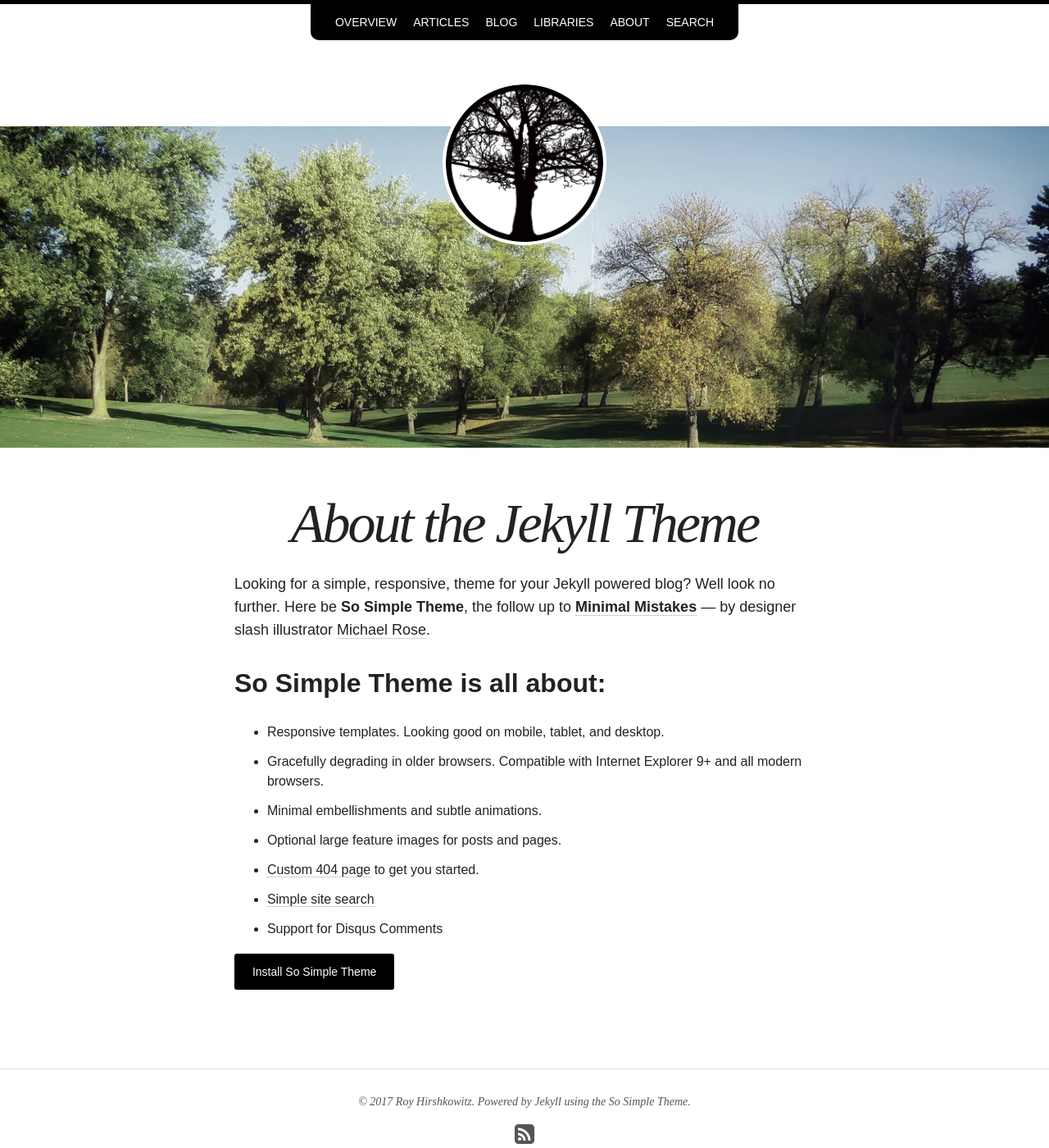
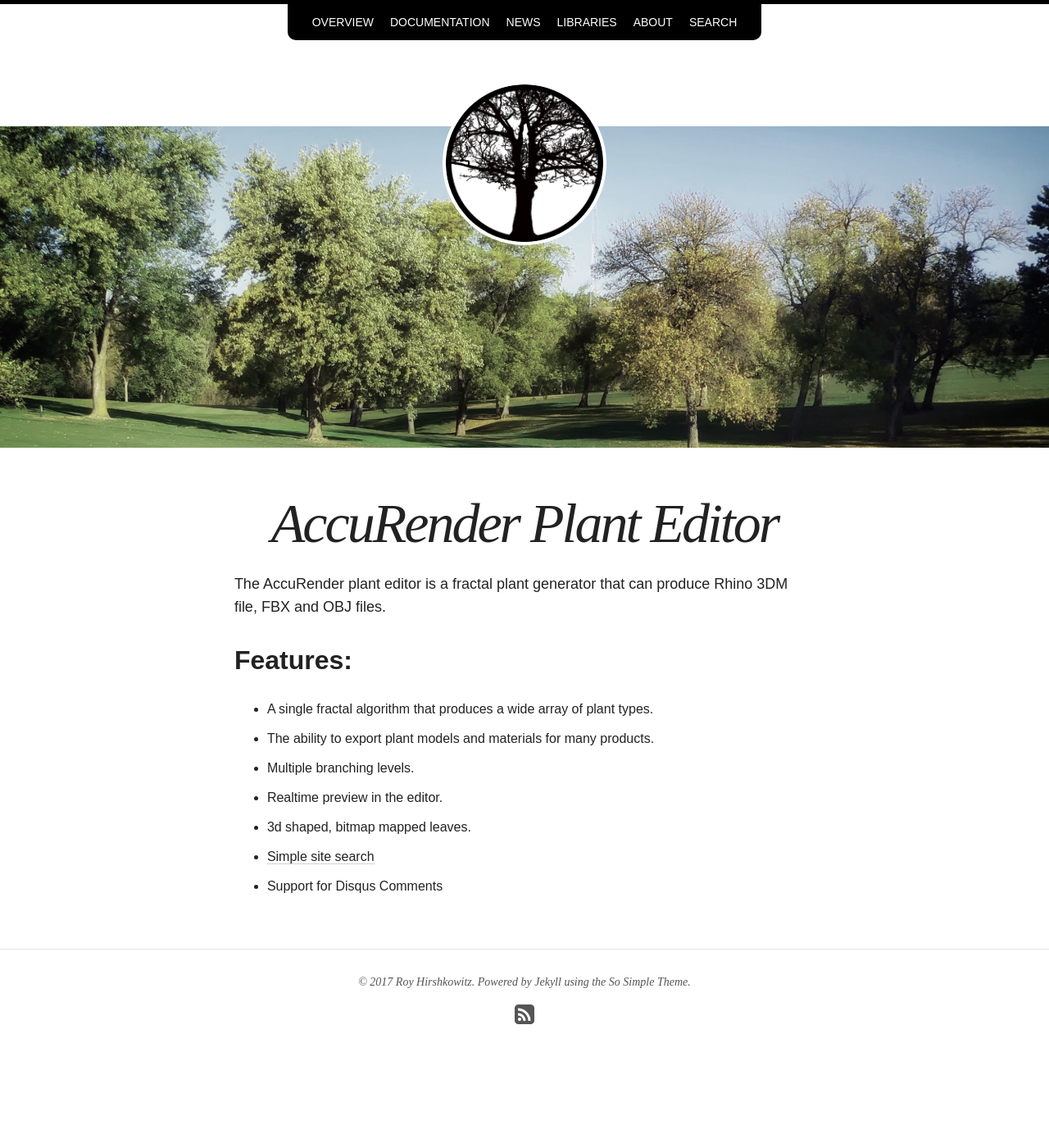
Before and after one commit to mcneel/Plant-editor, a Jekyll site: the page built from docs/overview/index.md, in a window 1280 px wide and 1400 px high. Shown: the whole window at 82% size. Built offline with Jekyll 4.4.1, drawn with Linux system fonts in a browser that asks for light colours; nearby versions of some CDN libraries.

Commit message:
Updated the webiste with better information

```diff
--- a/docs/_data/navigation.yml
+++ b/docs/_data/navigation.yml
@@ -3,10 +3,10 @@
 - title: Overview
   url: /overview/
 
-- title: Articles
+- title: Documentation
   url: /articles/
 
-- title: Blog
+- title: News
   url: /blog/
 
 - title: Libraries
--- a/docs/overview/index.md
+++ b/docs/overview/index.md
@@ -1,26 +1,25 @@
 ---
 layout: page
-title: About the Jekyll Theme
-excerpt: "So Simple is a responsive Jekyll theme for your words and images."
-modified: 2014-08-08T19:44:38.564948-04:00
+title: AccuRender Plant Editor
+excerpt: "A standalone plant editor for Windows"
+modified: 2017-05-16
 image:
   feature: trees-grass-lawn-park.jpg
   credit:
   creditlink: http://wegraphics.net/downloads/free-ultimate-blurred-background-pack/
 ---
 
-Looking for a simple, responsive, theme for your Jekyll powered blog? Well look no further. Here be **So Simple Theme**, the follow up to [**Minimal Mistakes**](http://mmistakes.github.io/minimal-mistakes) --- by designer slash illustrator [Michael Rose](http://mademistakes.com).
+The AccuRender plant editor is a fractal plant generator that can produce Rhino 3DM file, FBX and OBJ files.
 
-## So Simple Theme is all about:
+## Features:
 
-* Responsive templates. Looking good on mobile, tablet, and desktop.
-* Gracefully degrading in older browsers. Compatible with Internet Explorer 9+ and all modern browsers.
-* Minimal embellishments and subtle animations.
-* Optional large feature images for posts and pages.
-* [Custom 404 page]({{ site.url }}/404.html) to get you started.
+* A single fractal algorithm that produces a wide array of plant types.
+* The ability to export plant models and materials for many products.
+* Multiple branching levels.
+* Realtime preview in the editor.
+* 3d shaped, bitmap mapped leaves.
 * [Simple site search](https://github.com/christian-fei/Simple-Jekyll-Search)
 * Support for Disqus Comments
 
-<a markdown="0" href="{{ site.url }}/theme-setup" class="btn">Install So Simple Theme</a>
 
 [^1]: Example: *domain.com/category-name/post-title*
```
Also changed, not shown: docs/articles/index.md (+2 -2 lines), docs/blog/index.md (+2 -2 lines), docs/Gemfile.lock.
